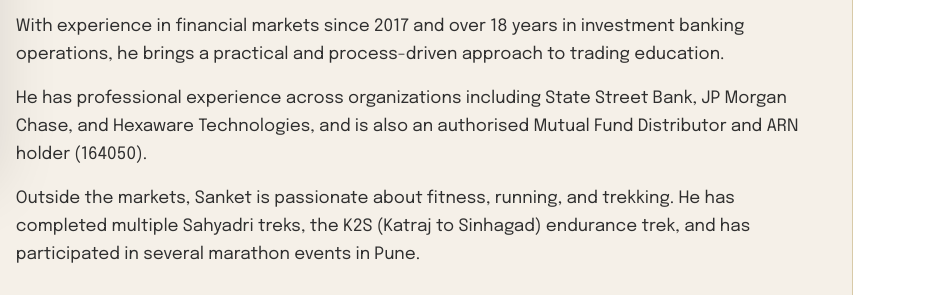
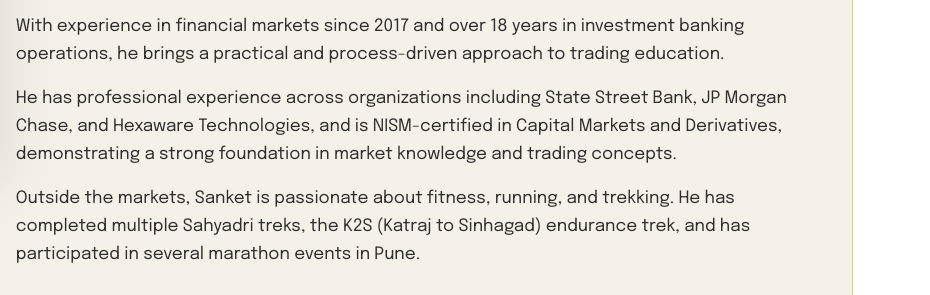
Before and after one commit to poonamkarnulkar/the-trade-diaries, a plain HTML site: page index.html in a window 1280 px wide. Shown: the part 1726-2021 px from the top of the page, 350-1280 px from the left. Drawn offline with nearby package versions, Linux system fonts and the light colour scheme; a web font is replaced by a local one.

Commit message:
Update index.html

```diff
--- a/index.html
+++ b/index.html
@@ -163,7 +163,7 @@
                 <p class="profile-title">Co-Founder, Trader &amp; Trainer</p>
                 <p>Sanket Karnulkar is the co-founder of The Trade Diaries, a practical trading education platform focused on discipline, risk management, and structured market learning.</p>
                 <p>With experience in financial markets since 2017 and over 18 years in investment banking operations, he brings a practical and process-driven approach to trading education.</p>
-                <p>He has professional experience across organizations including State Street Bank, JP Morgan Chase, and Hexaware Technologies, and is also an authorised Mutual Fund Distributor and ARN holder (164050).</p>
+                <p>He has professional experience across organizations including State Street Bank, JP Morgan Chase, and Hexaware Technologies, and is NISM-certified in Capital Markets and Derivatives, demonstrating a strong foundation in market knowledge and trading concepts.</p>
                 <p>Outside the markets, Sanket is passionate about fitness, running, and trekking. He has completed multiple Sahyadri treks, the K2S (Katraj to Sinhagad) endurance trek, and has participated in several marathon events in Pune.</p>
 
             </div>
```
